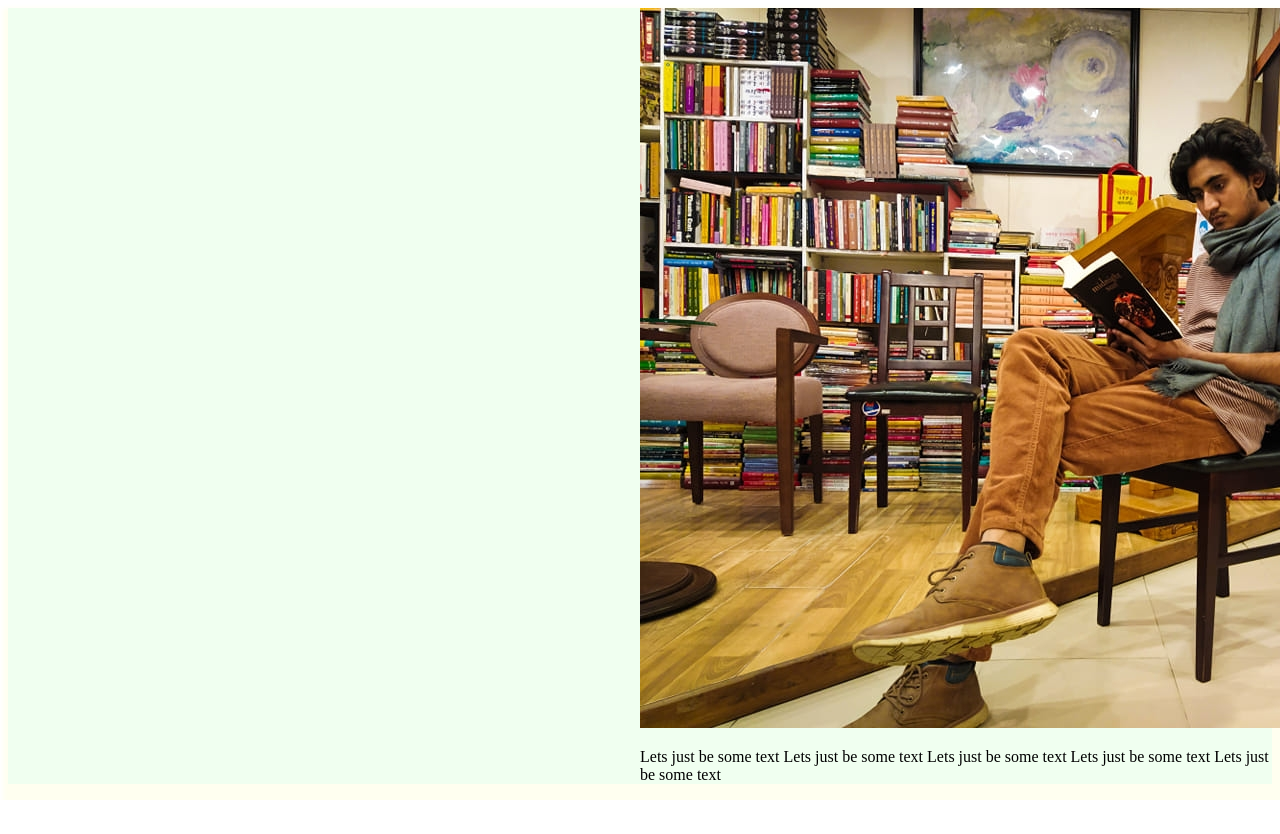
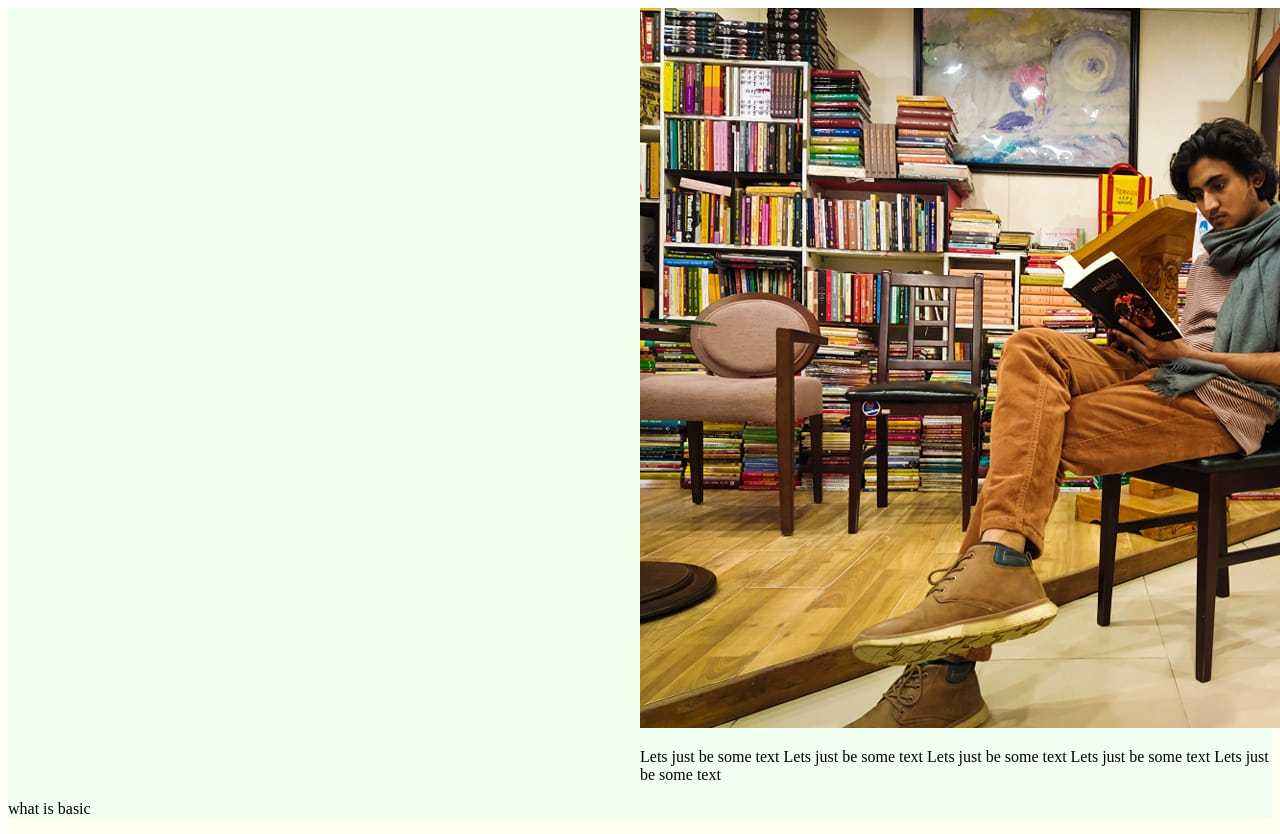
Before and after one commit to iq-bal/iq, a plain HTML site: page Untitled-1.html in a window 1280 px wide. Shown: the top 834 px of the page. Before the commit the page ends 800 px from the top, so only its background shows below. Drawn offline with Linux system fonts and the light colour scheme.

Commit message:
paragraph added

```diff
--- a/Untitled-1.html
+++ b/Untitled-1.html
@@ -20,7 +20,9 @@
             </p>
         </div>
         <div id="child2">
-
+            <p>
+                what is basic
+            </p>
         </div>
     </div>
 </body>
```
